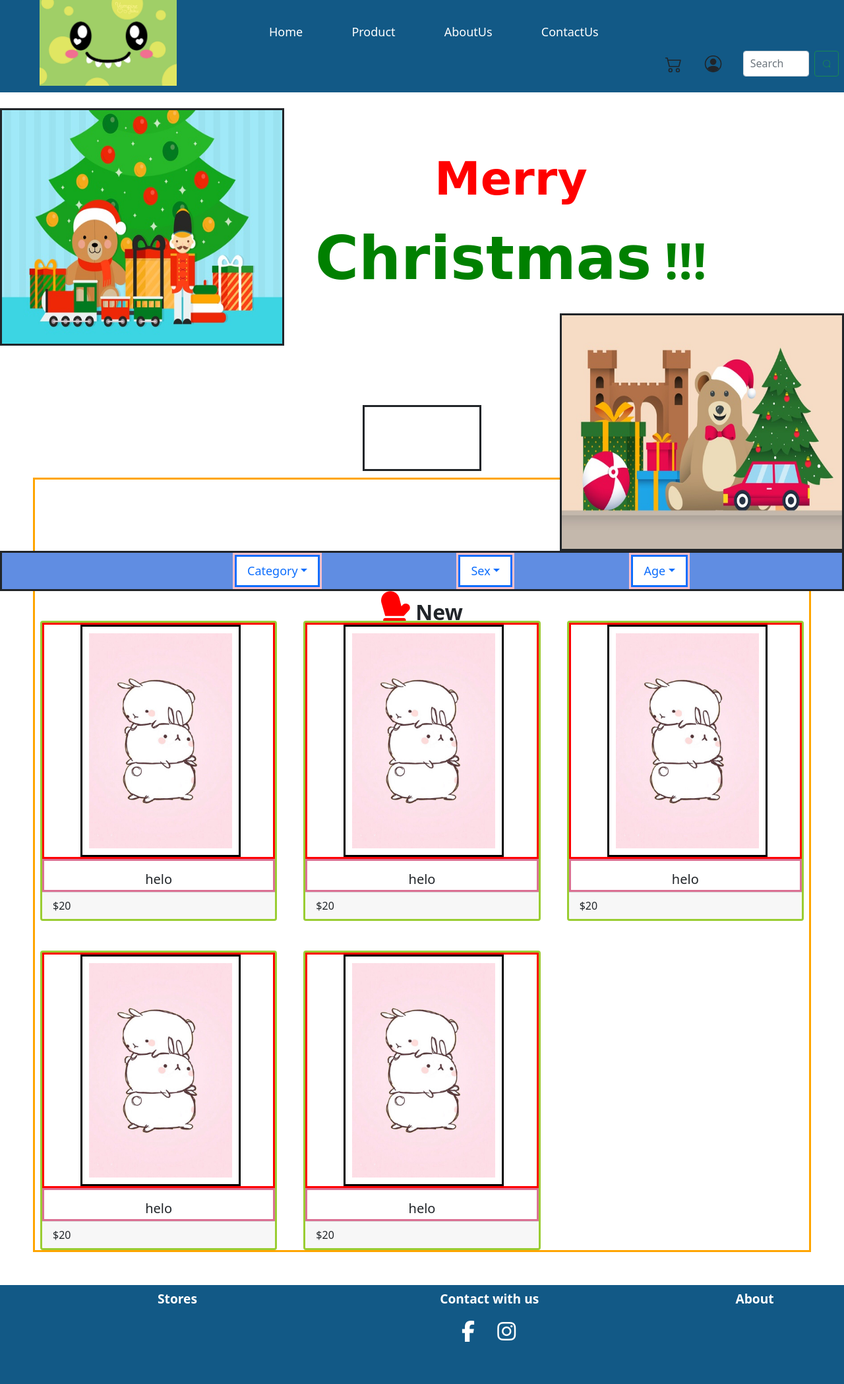
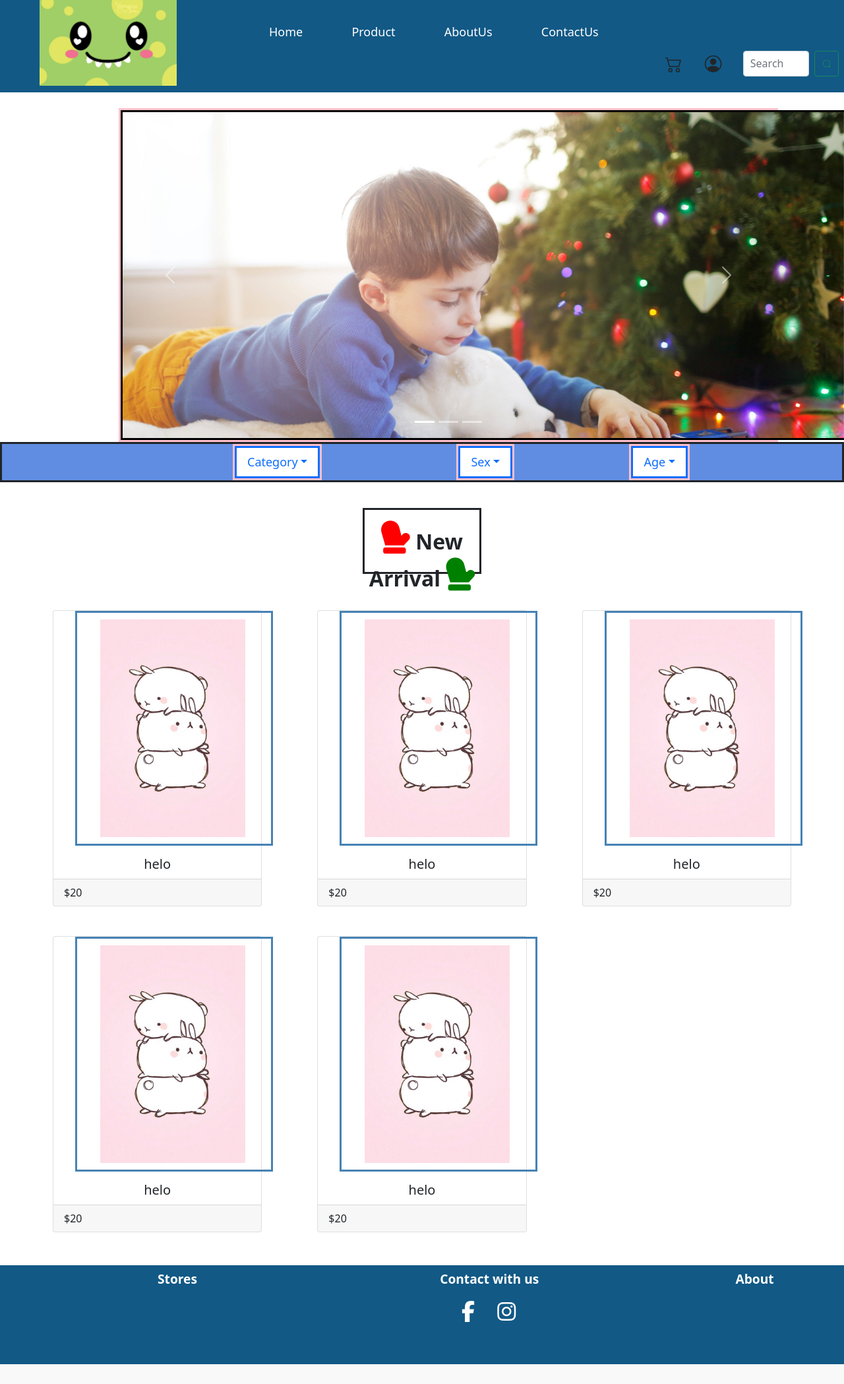
Before and after one commit to DDLine237/ChaoDDLine, a PHP site: page /html/product.html in a window 1280 px wide. Shown: the whole page at 66% size. After the commit the page ends 2068 px from the top, so only its background shows below. Run offline with PHP 8.4, Linux system fonts and the light colour scheme; some libraries are stand-ins or nearby versions.

Commit message:
change container to menu

```diff
--- a/css/style.css
+++ b/css/style.css
@@ -98,29 +98,20 @@ background-color: #125986;
 
     /* Home background in Home*/
 
-    /* Intro background in productpage*/
-    .intro_background{
-        margin-top: 0px;
-        float: left;
+    /* Carousel in productpage*/
+    #img_01{
+        width: 0px;
     }
-        .intro_background img{
-            height: 360px;
-            width: 431px;
-           border: solid;
-        }
-    .product_intro{
-        float: left;
-        margin-left: 47px;
-        margin-top: 46px;
+    .carousel-inner{
+        border: black solid;
+        width: 1100px;
+        height: 500px;
     }
-    .background-christ-1{
-        float: left;
+    .carousel {
+        margin-left: 180px;
+        border: pink solid;
+        width: 1000px;
     }
-    .background-christ-2{
-        float: right;
-        margin-left: 55px;
-    }
-
     /* Navbar in Product page*/
 .navbar_product{
     border-bottom-style: groove;
@@ -163,41 +154,44 @@ background-color: #125986;
     margin-left: 550px;
     margin-right: 550px;
     text-align: center;
-     margin-top: 450px;
+     margin-top: 100px;
      font-size: xx-large;
      font-weight: 700;
      padding-top:16px ;
 }
 .new-arrival-product{
     margin-top: 10px;
-    border: solid orange;
+
     margin-right: 50px;
     box-sizing: border-box;
     margin-left: 50px;
 }
 
 .img-manual{
-    border: solid red;
+
     display: inline-block;
+    width: 300px;
+    margin-left: 33px;
+    border: steelblue solid;
 }
 .card{
     margin-top:45px;
-    margin-left: 8px;
-    margin-right: 8px;
-    border: solid yellowgreen;
+    margin-left: 30px;
+    margin-right: 30px;
+
 }
 .card-body{
     height: 50px;
-    border: palevioletred solid;
+
 }
 .card-title{
     text-align: center;
 }
 .img-fluid{
-    border: solid;
-    width: 70%;
+
     padding: 10px;
-    margin-left: 55px;
+    margin-left: 25px;
+    height: 350px;
 }
 
 /*Login form*/
--- a/html/product.html
+++ b/html/product.html
@@ -14,13 +14,31 @@
 
     <div id="navbar"></div> <br>
 
-    <div class="intro_background">
-        <img class="background-christ-1" src="../Pic/christmas_back2.jpg" alt="introduction background">
-        <p class="product_intro" style="font-size: 75px; text-align: center; font-weight: 600; color: green;">
-            <span style="font-size: 70px; font-weight: 700; color: red; font-family: cursive;"> Merry</span><br>
-            <span style="font-size: 90px; font-weight: 700;font-family: cursive;"> Christmas</span> !!!
-        </p>
-        <img class="background-christ-2" src="../Pic/christmas_back1.jpg" alt="introduction background">
+    <div id="carouselExampleIndicators" class="carousel slide" data-bs-ride="carousel">
+        <ol class="carousel-indicators">
+          <li data-bs-target="#carouselExampleIndicators" data-bs-slide-to="0" class="active"></li>
+          <li data-bs-target="#carouselExampleIndicators" data-bs-slide-to="1"></li>
+          <li data-bs-target="#carouselExampleIndicators" data-bs-slide-to="2"></li>
+        </ol>
+        <div class="carousel-inner">
+          <div class="carousel-item active">
+            <img id="img_01" src="../Pic/kids_toys.jpg"class="d-block w-100" alt="product-image">
+          </div>
+          <div class="carousel-item">
+            <img id="img_01" src="../Pic/kids_toys1.jpg" class="d-block w-100" alt="product-image">
+          </div>
+          <div class="carousel-item">
+            <img id="img_01" src="../Pic/kids_toys2.jpg"class="d-block w-100" alt="product-image">
+          </div>
+        </div>
+        <a class="carousel-control-prev" href="#carouselExampleIndicators" role="button" data-bs-slide="prev">
+          <span class="carousel-control-prev-icon" aria-hidden="true"></span>
+          <span class="visually-hidden">Previous</span>
+        </a>
+        <a class="carousel-control-next" href="#carouselExampleIndicators" role="button" data-bs-slide="next">
+          <span class="carousel-control-next-icon" aria-hidden="true"></span>
+          <span class="visually-hidden">Next</span>
+        </a>
     </div>
 
     <div class="navbar_product">
@@ -98,7 +116,7 @@
             <i class="fas fa-mitten" style="color:green;font-size: 50px;"></i>
         </p>
     </div>
-    <div class="new-arrival-product ">
+    <div class="new-arrival-product" >
         <div class="row" id="showAllProduct"></div>
 
     </div>
```
Also changed, not shown: Pic/kids_toys.jpg (added), Pic/kids_toys1.jpg (added), Pic/kids_toys2.jpg (added).
